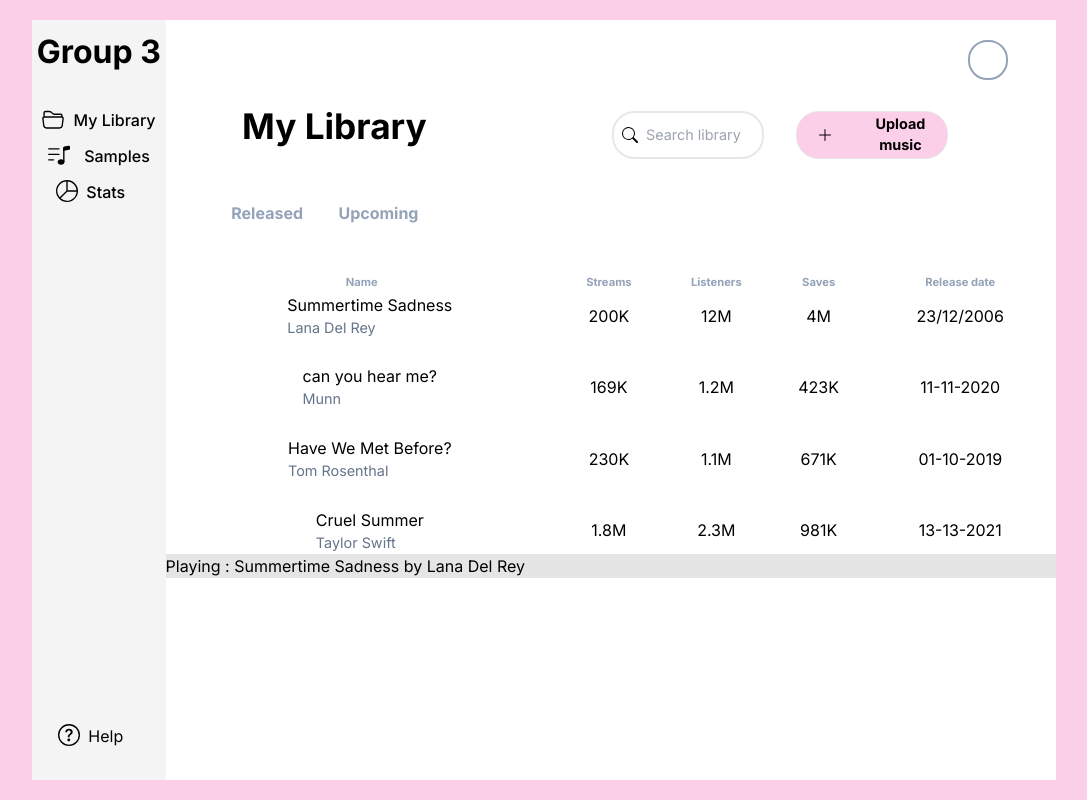
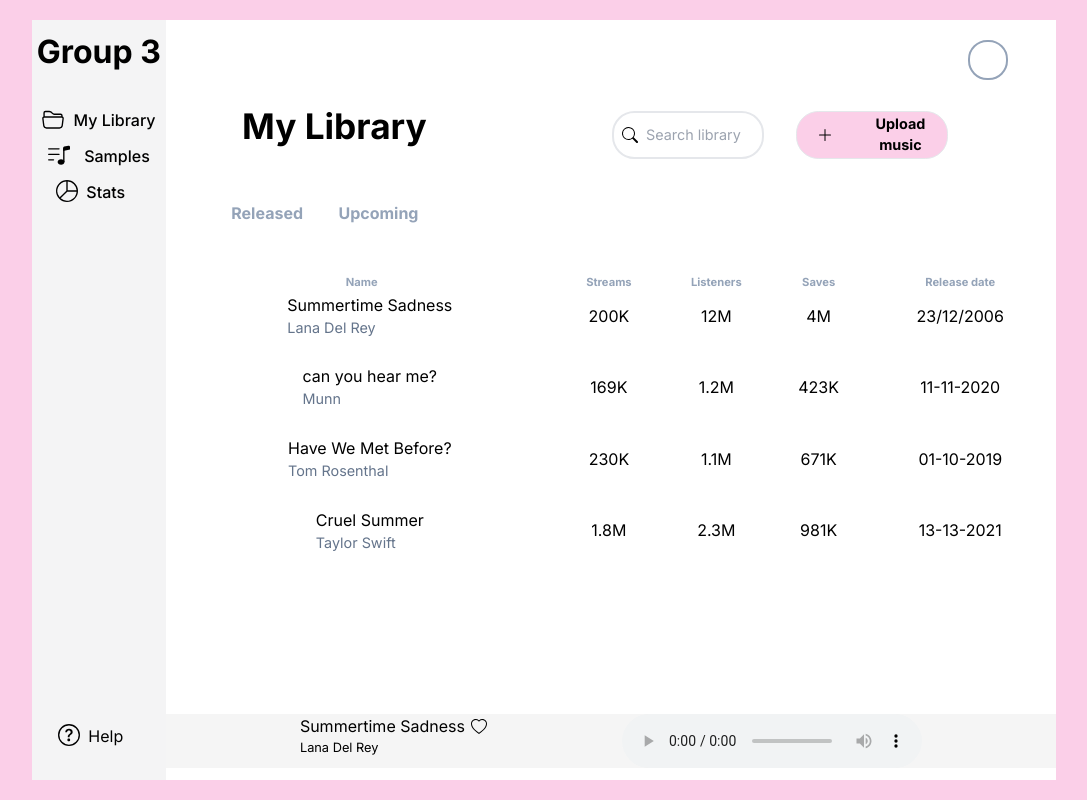
Before and after one commit to whateveriswhatever/Open-And-Free, a Next.js app: page /explore in a window 1280 px wide. Both pictures are taken after a click on the element "Summertime Sadness". Shown: the whole page, without its empty margins (96-1183 px from the left). Built offline with nearby package versions, Linux system fonts and the light colour scheme.

Commit message:
Constructing the Media Player Operator for the Music Player bar.

```diff
--- a/src/app/explore/{components}/AddingNewSong.tsx
+++ b/src/app/explore/{components}/AddingNewSong.tsx
@@ -4,7 +4,7 @@
   return (
     <div
       id="adding_new_song_window"
-      className="desktop:h-[40%] desktop:w-[40%] bg-slate-200"
+      className="desktop:h-[40%] desktop:w-[40%] bg-slate-200 desktop:mt-[10rem]"
     >
       Hello
     </div>
--- a/src/app/explore/{components}/MusicPlayer.tsx
+++ b/src/app/explore/{components}/MusicPlayer.tsx
@@ -6,13 +6,74 @@
   return (
     <div
       id="music_player"
-      className="desktop:w-full desktop:h-full bg-neutral-200"
+      className="desktop:w-full desktop:h-full bg-neutral-100 desktop:mt-[10rem] flex flex-row justify-evenly"
     >
-      <h2>
+      {/* <h2>
         Playing : {song?.songName} by {song?.artist}
-      </h2>
+      </h2> */}
+      <SongDetail songName={song?.songName} author={song?.artist} />
+      <MusicPlayerOperator />
     </div>
   );
 };
 
 export default MusicPlayer;
+
+const SongDetail: React.FC<{
+  songName: string | any;
+  author: string | any;
+}> = ({ songName, author }) => {
+  const [isLoved, setIsLoved] = useState(false);
+  return (
+    <div id="song_detail">
+      <div id="song_name" className="desktop:text-[1rem] flex flex-row">
+        {songName}
+        <span
+          className="desktop:ml-[0.4rem] desktop:mt-[0.3rem] cursor-pointer"
+          onClick={() => setIsLoved(!isLoved)}
+        >
+          {isLoved ? (
+            <svg
+              xmlns="http://www.w3.org/2000/svg"
+              width="16"
+              height="16"
+              fill="currentColor"
+              className="bi bi-heart-fill"
+              viewBox="0 0 16 16"
+            >
+              <path
+                fill-rule="evenodd"
+                d="M8 1.314C12.438-3.248 23.534 4.735 8 15-7.534 4.736 3.562-3.248 8 1.314"
+              />
+            </svg>
+          ) : (
+            <svg
+              xmlns="http://www.w3.org/2000/svg"
+              width="16"
+              height="16"
+              fill="currentColor"
+              className="bi bi-heart"
+              viewBox="0 0 16 16"
+            >
+              <path d="m8 2.748-.717-.737C5.6.281 2.514.878 1.4 3.053c-.523 1.023-.641 2.5.314 4.385.92 1.815 2.834 3.989 6.286 6.357 3.452-2.368 5.365-4.542 6.286-6.357.955-1.886.838-3.362.314-4.385C13.486.878 10.4.28 8.717 2.01zM8 15C-7.333 4.868 3.279-3.04 7.824 1.143q.09.083.176.171a3 3 0 0 1 .176-.17C12.72-3.042 23.333 4.867 8 15" />
+            </svg>
+          )}
+        </span>
+      </div>
+      <div id="song_author" className="desktop:text-[0.8rem]">
+        {author}
+      </div>
+    </div>
+  );
+};
+
+const MusicPlayerOperator: React.FC = () => {
+  return (
+    <div>
+      <audio controls>
+        {/* <source src="../../../audio/Recording (2).m4a" /> */}
+        <source src="../audio/Recording (2).m4a" />
+      </audio>
+    </div>
+  );
+};
```
Also changed, not shown: 1 other file (tests, documents, lock files or other folders).
